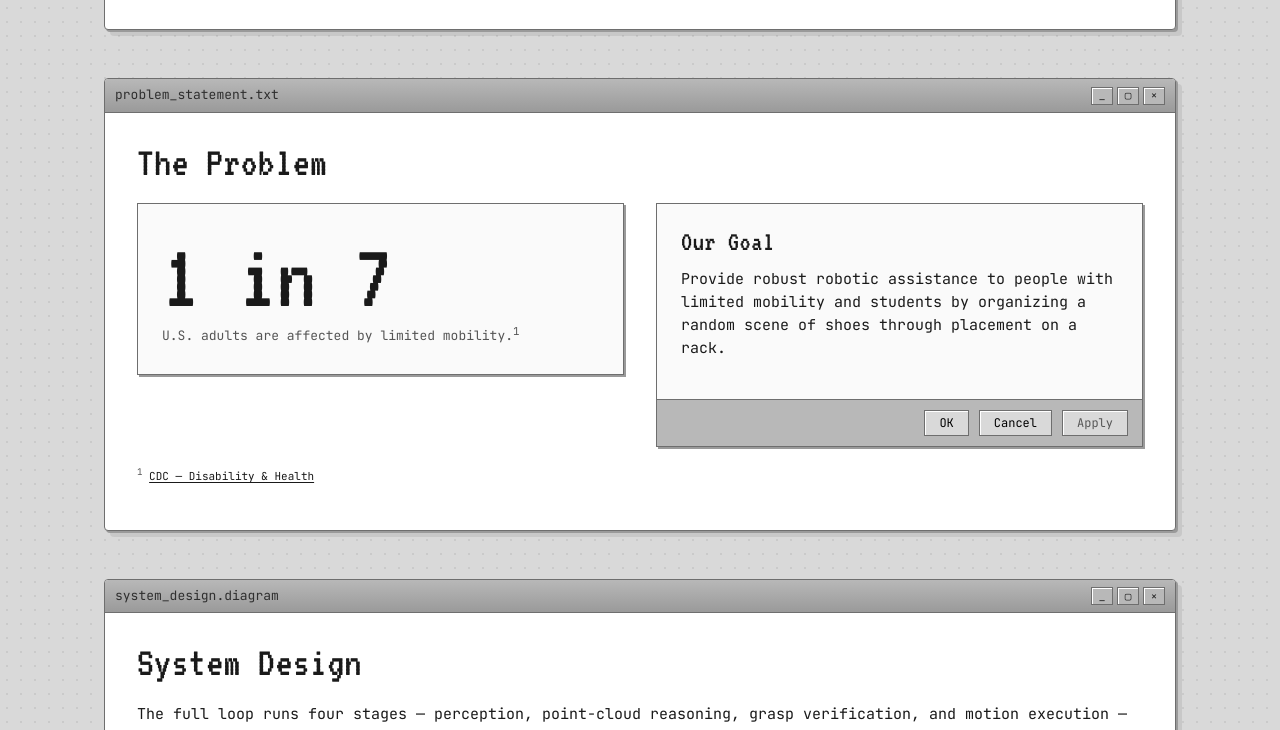
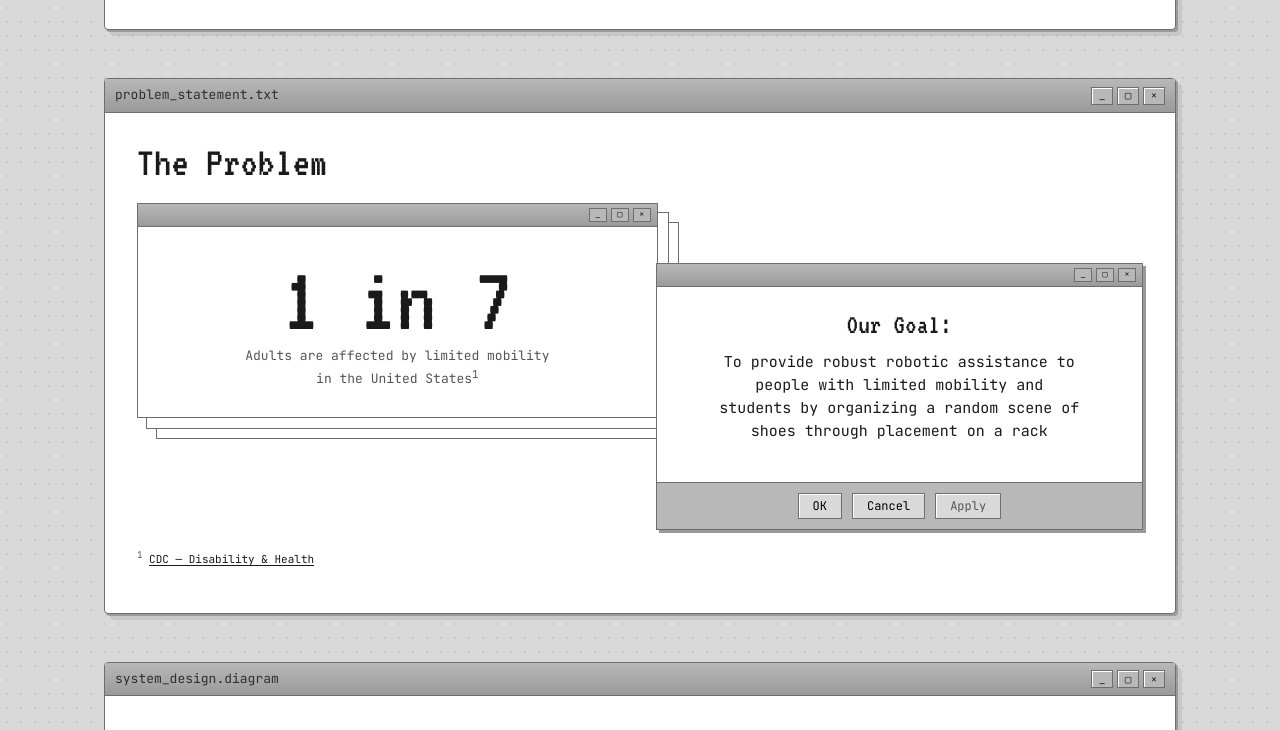
Before and after one commit to ziwon-z1/106A_website, a plain HTML site: page index.html in a window 1280 px wide. Shown: the part 615-1345 px from the top of the page. Drawn offline with Linux system fonts and the light colour scheme.

Commit message:
second window stack effect

```diff
--- a/index.html
+++ b/index.html
@@ -148,29 +148,64 @@
   .three-col { display: grid; grid-template-columns: repeat(3, 1fr); gap: 20px; }
 
   /* ----- problem stats ----- */
-  .stat {
+  .problem-layout {
+    display: grid;
+    grid-template-columns: 1.2fr 1fr;
+    gap: 0;
+    align-items: start;
+  }
+
+  .stat-stack-wrapper {
+    padding-right: 28px;
+    padding-bottom: 28px;
+  }
+
+  .stat-window {
+    background: #fff;
     border: 1px solid var(--line);
-    padding: 28px 24px;
-    background: #fafafa;
-    box-shadow: 2px 2px 0 var(--chrome-2);
+    box-shadow:
+      10px 10px 0 0 #fff,
+      10px 10px 0 1px var(--line),
+      20px 20px 0 0 #fff,
+      20px 20px 0 1px var(--line);
   }
-  .stat .big { font-family: "VT323", monospace; font-size: 96px; line-height: 0.95; }
-  .stat .label { font-size: 13px; color: var(--ink-soft); }
 
-  /* dialog-style box (mimics slide 2's OK/Cancel/Apply window) */
-  .dialog {
+  .stat-mini-bar {
+    display: flex; justify-content: flex-end; gap: 4px;
+    padding: 4px 6px;
+    background: linear-gradient(var(--chrome), var(--chrome-2));
+    border-bottom: 1px solid var(--line);
+  }
+  .stat-mini-bar .btn { width: 18px; height: 14px; background: var(--chrome); border: 1px solid var(--line); font-size: 9px; display: inline-flex; align-items: center; justify-content: center; }
+
+  .stat-body { padding: 28px 24px; text-align: center; }
+  .stat-body .big { font-family: "VT323", monospace; font-size: 96px; line-height: 0.95; }
+  .stat-body .label { font-size: 13px; color: var(--ink-soft); }
+
+  .goal-dialog {
+    margin-left: -30px;
+    margin-top: 60px;
+    position: relative;
+    z-index: 2;
+    background: #fff;
     border: 1px solid var(--line);
-    background: #fafafa;
-    box-shadow: 2px 2px 0 var(--chrome-2);
+    box-shadow: 3px 3px 0 var(--chrome-2);
   }
-  .dialog .body { padding: 24px; }
-  .dialog .actions {
-    display: flex; gap: 10px; justify-content: flex-end;
+  .goal-titlebar {
+    display: flex; justify-content: flex-end; gap: 4px;
+    padding: 4px 6px;
+    background: linear-gradient(var(--chrome), var(--chrome-2));
+    border-bottom: 1px solid var(--line);
+  }
+  .goal-titlebar .btn { width: 18px; height: 14px; background: var(--chrome); border: 1px solid var(--line); font-size: 9px; display: inline-flex; align-items: center; justify-content: center; }
+  .goal-body { padding: 24px; text-align: center; }
+  .goal-actions {
+    display: flex; gap: 10px; justify-content: center;
     padding: 10px 14px;
     border-top: 1px solid var(--line);
     background: var(--chrome);
   }
-  .dialog .actions button {
+  .goal-actions button {
     font-family: "JetBrains Mono", monospace;
     background: var(--bg);
     border: 1px solid var(--line);
@@ -179,7 +214,7 @@
     font-size: 12px;
     cursor: default;
   }
-  .dialog .actions .ghost { color: var(--ink-soft); }
+  .goal-actions .ghost { color: var(--ink-soft); }
 
   /* ----- pipeline diagram ----- */
   .pipeline {
@@ -373,6 +408,8 @@
     .hero h1 { font-size: 56px; }
     .hero .authors { grid-template-columns: repeat(2, 1fr); }
     .two-col { grid-template-columns: 1fr; }
+    .problem-layout { grid-template-columns: 1fr; }
+    .goal-dialog { margin-left: 0; margin-top: 24px; }
     .three-col { grid-template-columns: 1fr; }
     .pipeline { grid-template-columns: 1fr 1fr; }
     .seq { grid-template-columns: repeat(4, 1fr); row-gap: 18px; }
@@ -452,21 +489,32 @@
       <span class="path">problem_statement.txt</span>
       <span class="controls"><span class="btn">_</span><span class="btn">▢</span><span class="btn">×</span></span>
     </div>
-    <div class="window-body">
+    <div class="window-body" >
       <h2>The Problem</h2>
-      <div class="two-col">
-        <div class="stat">
-          <div class="big">1 in 7</div>
-          <div class="label">U.S. adults are affected by limited mobility.<sup>1</sup></div>
+      <div class="problem-layout">
+        <div class="stat-stack-wrapper">
+          <div class="stat-window">
+            <div class="stat-mini-bar">
+              <span class="btn">_</span><span class="btn">▢</span><span class="btn">×</span>
+            </div>
+            <div class="stat-body">
+              <div class="big">1 in 7</div>
+              <div class="label">Adults are affected by limited mobility<br>in the United States<sup>1</sup></div>
+            </div>
+          </div>
         </div>
-        <div class="dialog">
-          <div class="body">
-            <h3>Our Goal</h3>
-            <p>Provide robust robotic assistance to people with limited mobility
-            and students by organizing a random scene of shoes through
-            placement on a rack.</p>
+        <div class="goal-dialog">
+          <div class="goal-titlebar">
+            <span class="btn">_</span><span class="btn">▢</span><span class="btn">×</span>
           </div>
-          <div class="actions">
+          <div class="goal-body">
+            <h3>Our Goal:</h3>
+            <p>To provide robust robotic assistance to<br>
+            people with limited mobility and<br>
+            students by organizing a random scene of<br>
+            shoes through placement on a rack</p>
+          </div>
+          <div class="goal-actions">
             <button>OK</button>
             <button>Cancel</button>
             <button class="ghost">Apply</button>
```
Also changed, not shown: 2 other files.
